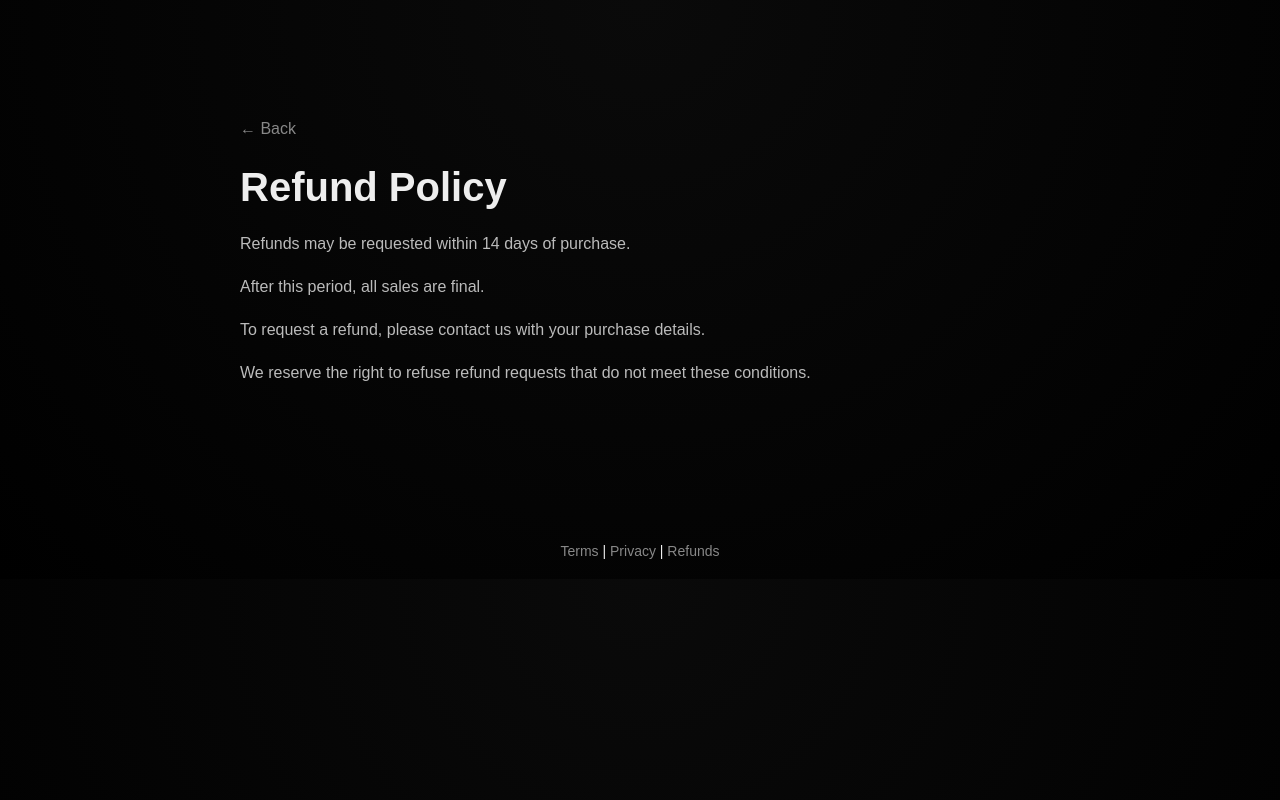
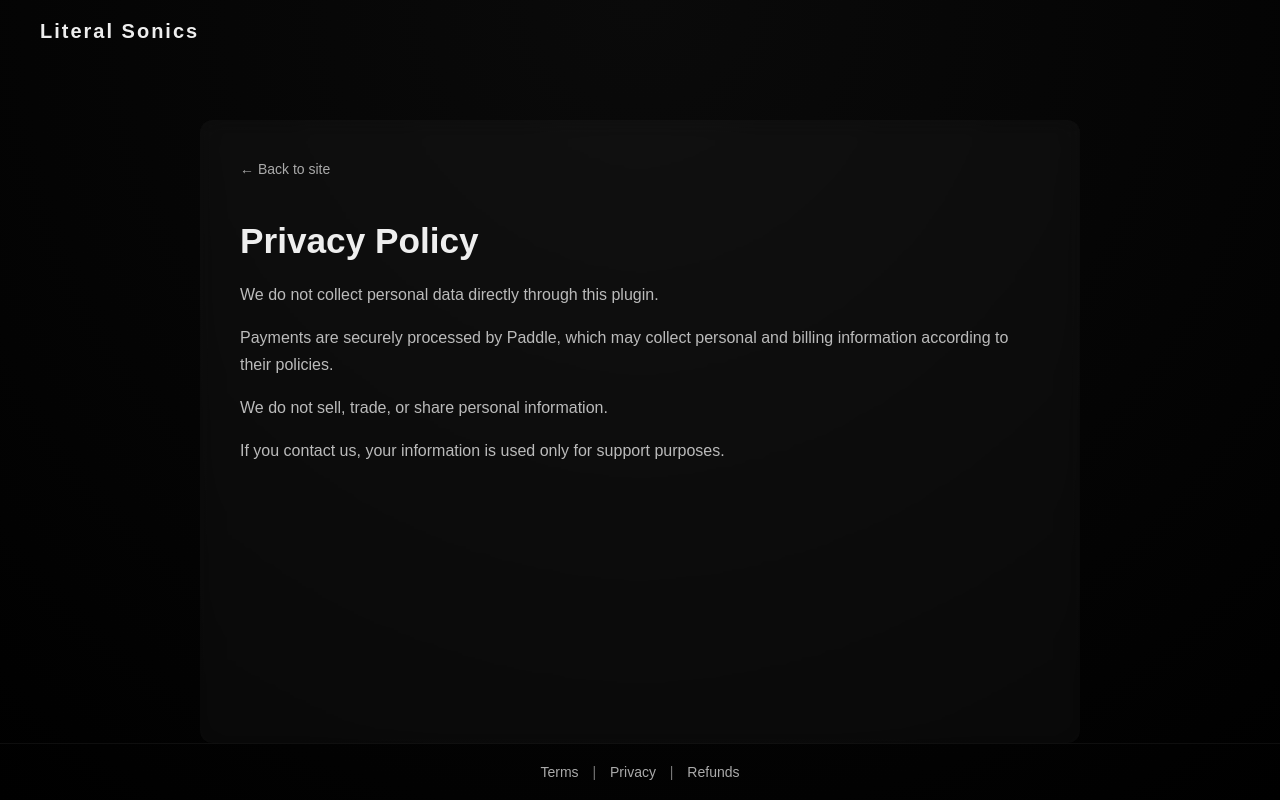
Before and after one commit to mikespider/literalsonics, a plain HTML site: page refund.html in a window 1280 px wide. Drawn offline with Linux system fonts and the light colour scheme.

Commit message:
Update refund.html

```diff
--- a/refund.html
+++ b/refund.html
@@ -3,7 +3,7 @@
 <head>
 <meta charset="UTF-8">
 <meta name="viewport" content="width=device-width, initial-scale=1.0">
-<title>Refund Policy</title>
+<title>Terms of Service</title>
 
 <style>
 body {
@@ -11,16 +11,48 @@ body {
     font-family: Arial, sans-serif;
     background: radial-gradient(circle at top, #0a0a0a, #000);
     color: #eee;
+    display: flex;
+    flex-direction: column;
+    min-height: 100vh;
 }
 
+/* HEADER */
+.header {
+    width: 100%;
+    padding: 20px 40px;
+    position: fixed;
+    top: 0;
+    left: 0;
+    z-index: 10;
+}
+
+.logo {
+    font-size: 20px;
+    font-weight: bold;
+    letter-spacing: 2px;
+}
+
+/* MAIN WRAPPER */
+.wrapper {
+    flex: 1;
+    display: flex;
+    justify-content: center;
+    padding-top: 120px;
+}
+
+/* CONTENT BOX */
 .container {
     max-width: 800px;
-    margin: 80px auto;
+    width: 90%;
     padding: 40px;
+    background: rgba(255,255,255,0.03);
+    border-radius: 12px;
+    backdrop-filter: blur(10px);
 }
 
+/* TEXT */
 h1 {
-    font-size: 2.5em;
+    font-size: 2.2em;
     margin-bottom: 20px;
 }
 
@@ -29,38 +61,70 @@ p {
     color: #bbb;
 }
 
+/* LINKS */
 a {
-    color: #888;
+    color: #aaa;
     text-decoration: none;
 }
 
 a:hover {
     color: #fff;
 }
+
+/* BACK LINK */
+.back {
+    display: inline-block;
+    margin-bottom: 20px;
+    font-size: 14px;
+}
+
+/* FOOTER */
+.footer {
+    text-align: center;
+    padding: 20px;
+    font-size: 14px;
+    color: #777;
+    border-top: 1px solid rgba(255,255,255,0.05);
+}
+
+.footer a {
+    margin: 0 10px;
+}
 </style>
 </head>
 
 <body>
 
-<div class="container">
-<a href="/">← Back</a>
+<!-- HEADER -->
+<div class="header">
+    <div class="logo">Literal Sonics</div>
+</div>
 
-<h1>Refund Policy</h1>
+<!-- CONTENT -->
+<div class="wrapper">
+    <div class="container">
 
-<p>Refunds may be requested within 14 days of purchase.</p>
+        <a class="back" href="/">← Back to site</a>
 
-<p>After this period, all sales are final.</p>
+        <h1>Privacy Policy</h1>
 
-<p>To request a refund, please contact us with your purchase details.</p>
+<p>We do not collect personal data directly through this plugin.</p>
 
-<p>We reserve the right to refuse refund requests that do not meet these conditions.</p>
+<p>Payments are securely processed by Paddle, which may collect personal and billing information according to their policies.</p>
 
+<p>We do not sell, trade, or share personal information.</p>
+
+<p>If you contact us, your information is used only for support purposes.</p>
+
+    </div>
+</div>
+
+<!-- FOOTER -->
+<div class="footer">
+    <a href="/terms.html">Terms</a> |
+    <a href="/privacy.html">Privacy</a> |
+    <a href="/refund.html">Refunds</a>
 </div>
 
 </body>
-  <footer style="text-align:center; padding:20px; font-size:14px;">
-  <a href="/terms.html">Terms</a> |
-  <a href="/privacy.html">Privacy</a> |
-  <a href="/refund.html">Refunds</a>
-</footer>
 </html>
```
